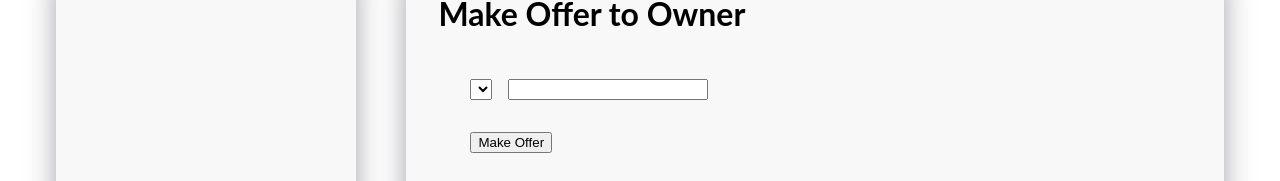
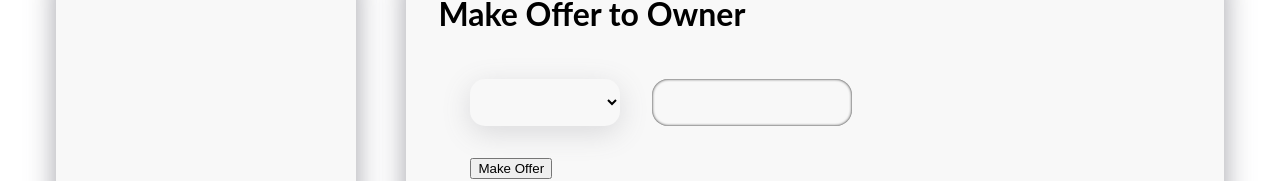
Before and after one commit to yvesbou/nft-marketplace, a Next.js app in the folder client/: page /NFT in a window 1280 px wide. Shown: the part 144-325 px from the top of the page. Built offline with nearby package versions, Linux system fonts and the light colour scheme; what wagmi would draw is missing.

Commit message:
setup ui for dropdown

```diff
--- a/client/pages/NFT.tsx
+++ b/client/pages/NFT.tsx
@@ -33,6 +33,33 @@ const NFT: NextPage = () => {
         </div>
     );
 }
+
+const SearchInputContainer = styled.input`
+  background-color: #e3edf7;
+  margin-top: 16px;
+  margin-bottom: 8px;
+  padding: 16px 32px;
+  border-radius: 16px;
+
+  display: block;
+  font-family: 'Orbitron', sans-serif;
+  font-weight: 600;
+  -webkit-appearance: none;
+  transition: all 240ms ease-out;
+  width: 100%;
+  -webkit-box-shadow:inset 0 0 3px #111;
+  -moz-box-shadow:inset 0 0 3px #111;
+  box-shadow:inset 0 0 3px #111;
+  border: none;
+  background: transparent;
+
+  &:focus {
+    outline: none;
+    color: #000;
+    background-color: lighten(#e3edf7, 50%);
+  }
+
+`
 
 const Container = styled.div`
     margin: 8px;
@@ -90,12 +117,44 @@ const Subcontainer = styled.div`
 `
 
 const DropdownMenu = styled.select`
-    margin-right: 16px;
+    margin-right: 32px;
+    width: 150px;
+    border: none;
+    border-radius: 15px;
+
+    box-shadow: rgba(100, 100, 111, 0.2) 0px 7px 29px 0px;
+    background-color: #F8F8F8;
+    &:focus {
+        outline: none;
+        color: #000;
+        background-color: lighten(#e3edf7, 50%);
+      }
 `
 
 const OfferInputField = styled.input`
+    background-color: #e3edf7;
     margin-right: 16px;
     width: 200px;
+    padding: 16px 32px;
+    border-radius: 16px;
+
+    display: block;
+    font-family: 'Orbitron', sans-serif;
+    font-weight: 600;
+    -webkit-appearance: none;
+    transition: all 240ms ease-out;
+    -webkit-box-shadow:inset 0 0 3px #111;
+    -moz-box-shadow:inset 0 0 3px #111;
+    box-shadow:inset 0 0 3px #111;
+    border: none;
+    background: transparent;
+
+    &:focus {
+        outline: none;
+        color: #000;
+        background-color: lighten(#e3edf7, 50%);
+    }
+
 `
 
 const OfferButton = styled.button`
--- a/client/pages/index.tsx
+++ b/client/pages/index.tsx
@@ -1,4 +1,3 @@
-import { ConnectButton } from '@rainbow-me/rainbowkit';
 import type { NextPage } from 'next';
 import Head from 'next/head';
 import styled from 'styled-components';
```
